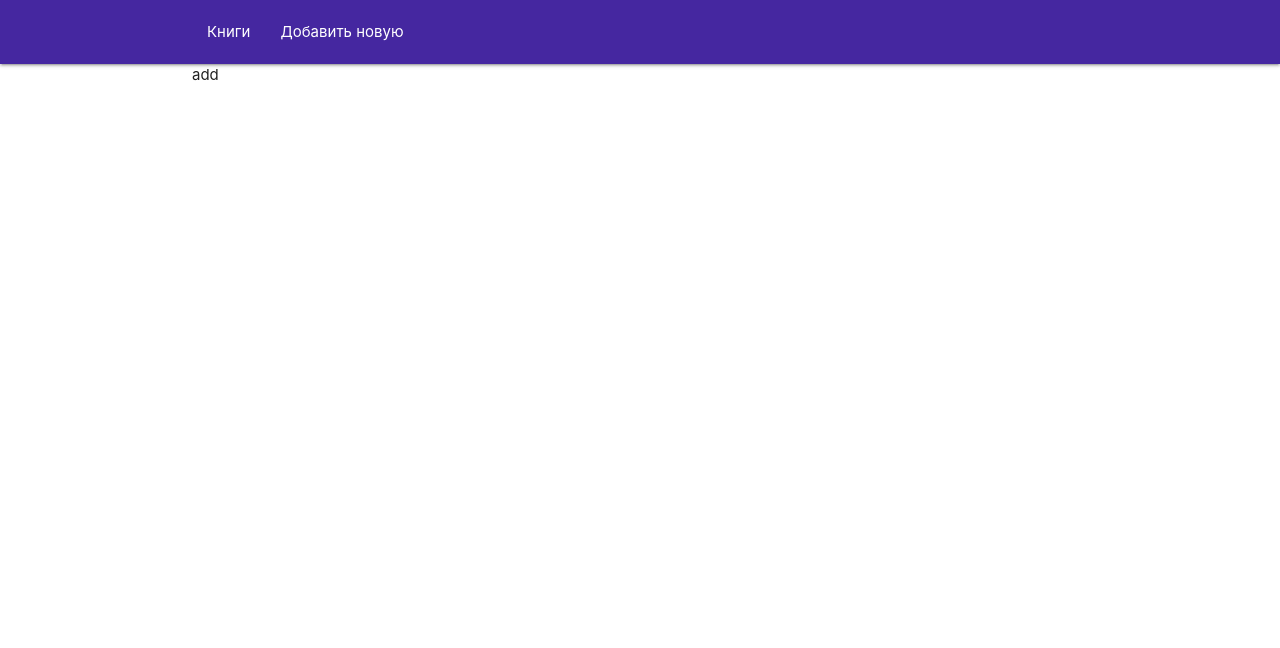
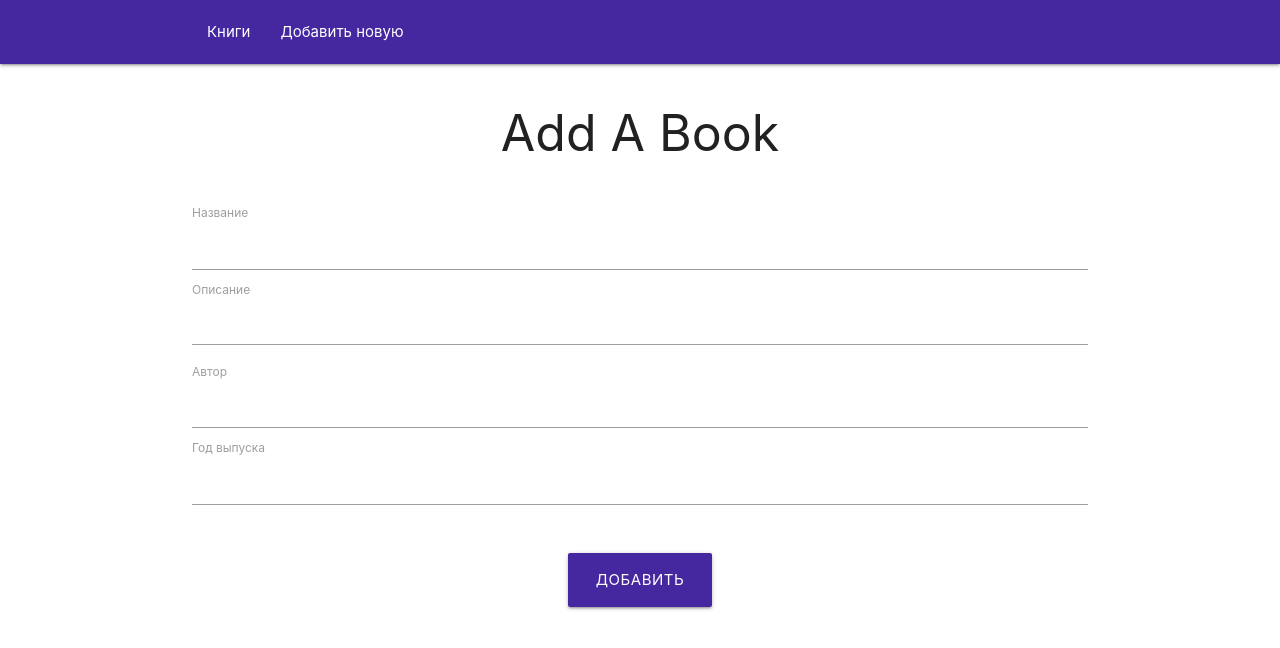
Before and after one commit to lenaryan/books, a Vue app: page /add in a window 1280 px wide. Shown: the top 648 px of the page. Built offline with nearby package versions, Linux system fonts and the light colour scheme.

Commit message:
form for adding books

```diff
--- a/src/App.vue
+++ b/src/App.vue
@@ -22,5 +22,7 @@ export default {
 </script>
 
 <style>
-
+h1 {
+    font-size: 50px;
+}
 </style>
--- a/src/components/AddBook.vue
+++ b/src/components/AddBook.vue
@@ -1,6 +1,25 @@
 <template>
     <section class="add container">
-        add
+        <h1 class="center">Add A Book</h1>
+        <form class="add" @submit.prevent="addBook">
+            <div class="add__field">
+                <label for="add__title">Название</label>
+                <input id="add__title" type="text">
+            </div>
+            <div class="add__field">
+                <label for="add__descr">Описание</label>
+                <textarea id="add__descr" class="materialize-textarea"></textarea>
+            </div>
+            <div class="add__field">
+                <label for="add__author">Автор</label>
+                <input id="add__author" type="text">
+            </div>
+            <div class="add__field">
+                <label for="add__year">Год выпуска</label>
+                <input id="add__year" type="text">
+            </div>
+            <button class="btn-large deep-purple darken-3 add__btn">Добавить</button>
+        </form>
     </section>
 </template>
 
@@ -11,6 +30,27 @@ export default {
         return {
 
         }
+    },
+    methods: {
+        addBook() {
+            console.log(this);
+        }
     }
 }
 </script>
+
+<style>
+.add {
+    margin-top: 40px;
+}
+.add input, .add textarea {
+    font-size: 18px;
+}
+.add input:focus, .add textarea:focus {
+    border-color: #4527a0;
+}
+.add__btn {
+    display: block;
+    margin: 40px auto 0;
+}
+</style>
--- a/src/components/Books.vue
+++ b/src/components/Books.vue
@@ -35,7 +35,5 @@ export default {
 </script>
 
 <style>
-h1 {
-    font-size: 50px;
-}
+
 </style>
```
